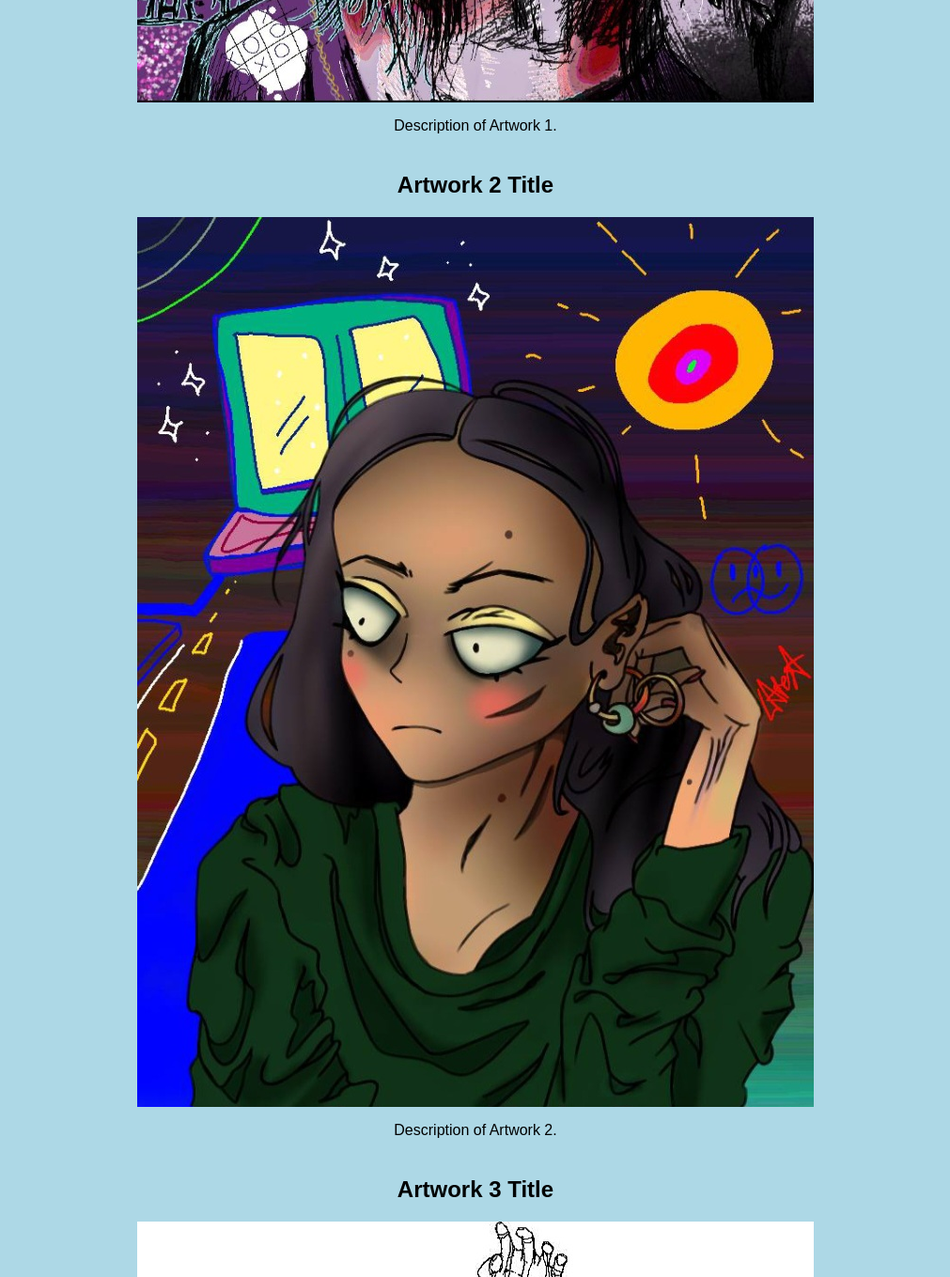
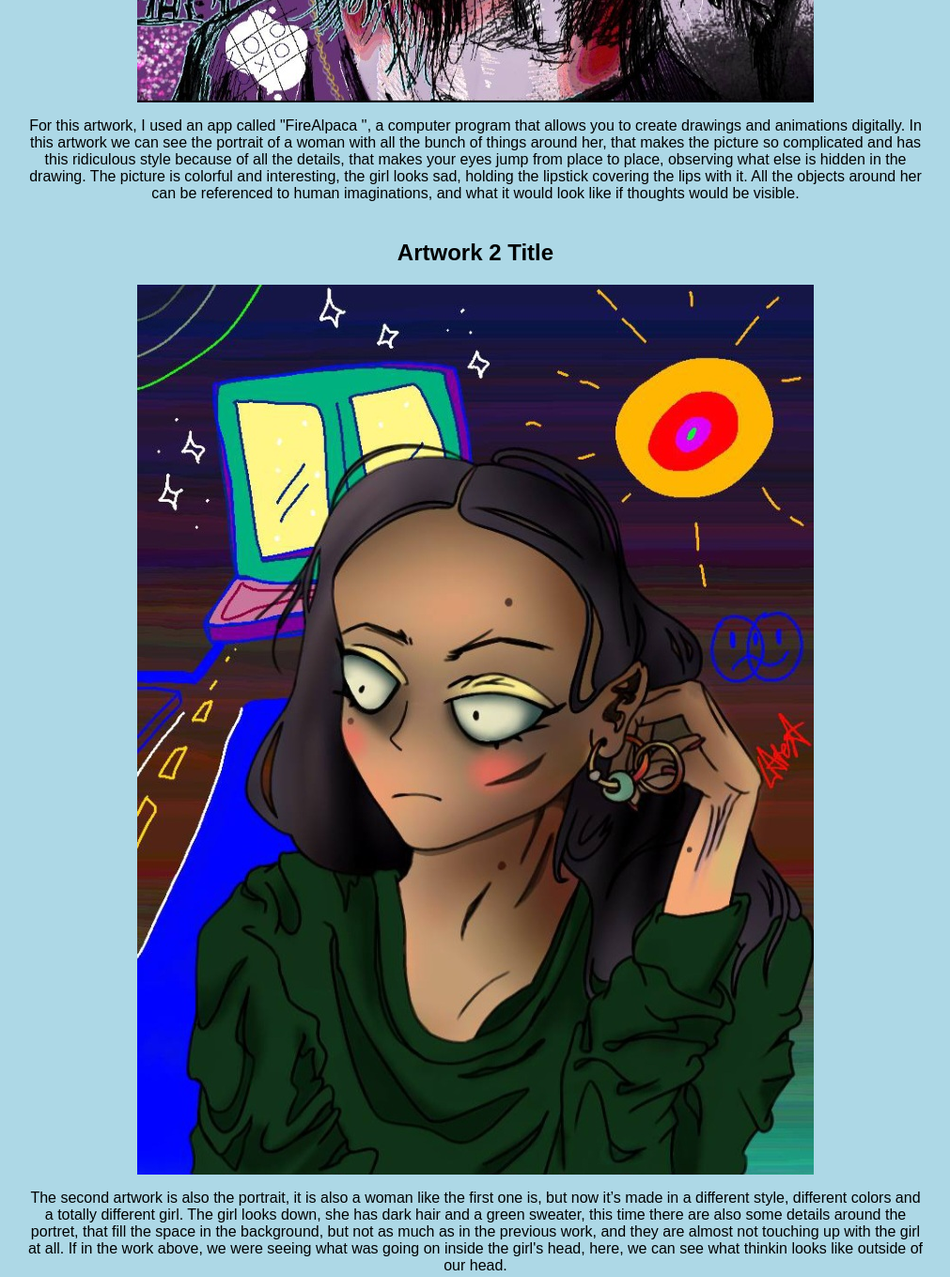
Before and after one commit to LizaBelugina/Artwork, a plain HTML site: page index.html in a window 1280 px wide. Shown: the part 760-2119 px from the top of the page at 94% size, without its empty margins (134-1145 px from the left). Drawn offline with Linux system fonts and the light colour scheme.

Commit message:
Update index.html

```diff
--- a/index.html
+++ b/index.html
@@ -46,19 +46,22 @@
     <div class="section">
       <h2>Artwork 1 Title</h2>
       <img src="https://github.com/LizaBelugina/Artwork/blob/main/Screenshot_20230518_123747_Telegram%20(1).jpg?raw=true" alt="Artwork 1">
-      <p>Description of Artwork 1.</p>
+      <p>For this artwork, I used an app called "FireAlpaca '', a computer program that allows you to create drawings and animations digitally. In this artwork we can see the portrait of a woman with all the bunch of things around her, that makes the picture so complicated and has this ridiculous style because of all the details, that makes your eyes jump from place to place, observing what else is hidden in the drawing. The picture is colorful and interesting, the girl looks sad, holding the lipstick covering the lips with it. All the objects around her can be referenced to human imaginations, and what it would look like if thoughts would be visible.
+</p>
     </div>
 
     <div class="section">
       <h2>Artwork 2 Title</h2>
       <img src="https://github.com/LizaBelugina/Artwork/blob/main/Screenshot_20230518_123758_Telegram.jpg?raw=true" alt="Artwork 2">
-      <p>Description of Artwork 2.</p>
+      <p>The second artwork is also the portrait, it is also a woman like the first one is, but now it’s made in a different style, different colors and a totally different girl. The girl looks down, she has dark hair and a green sweater, this time there are also some details around the portret, that fill the space in the background, but not as much as in the previous work, and they are almost not touching up with the girl at all. If in the work above, we were seeing what was going on inside the girl's head, here, we can see what thinkin looks like outside of our head.
+</p>
     </div>
 
     <div class="section">
       <h2>Artwork 3 Title</h2>
       <img src="https://github.com/LizaBelugina/Artwork/blob/main/Screenshot_20230518_123812_Telegram.jpg?raw=true" alt="Artwork 3">
-      <p>Description of Artwork 3.</p>
+      <p>Artwork number 3, is the drawing where we can see a girl with two masks, the first mask looks scared and the other mean and crazy. The figures and faces look exaggerated, containing no other color than black which makes it look like a rough sketch, and also the red signature that author had left. What makes this picture differ from others is the style and colors or to be more specific it’s lack. What makes this artwork even more special is the fact that first it was an actual sketch made by pencil, that I had put into the program and began to draw over it.
+</p>
     </div>
 
     <!-- Add more sections and artwork divs as needed -->
```
